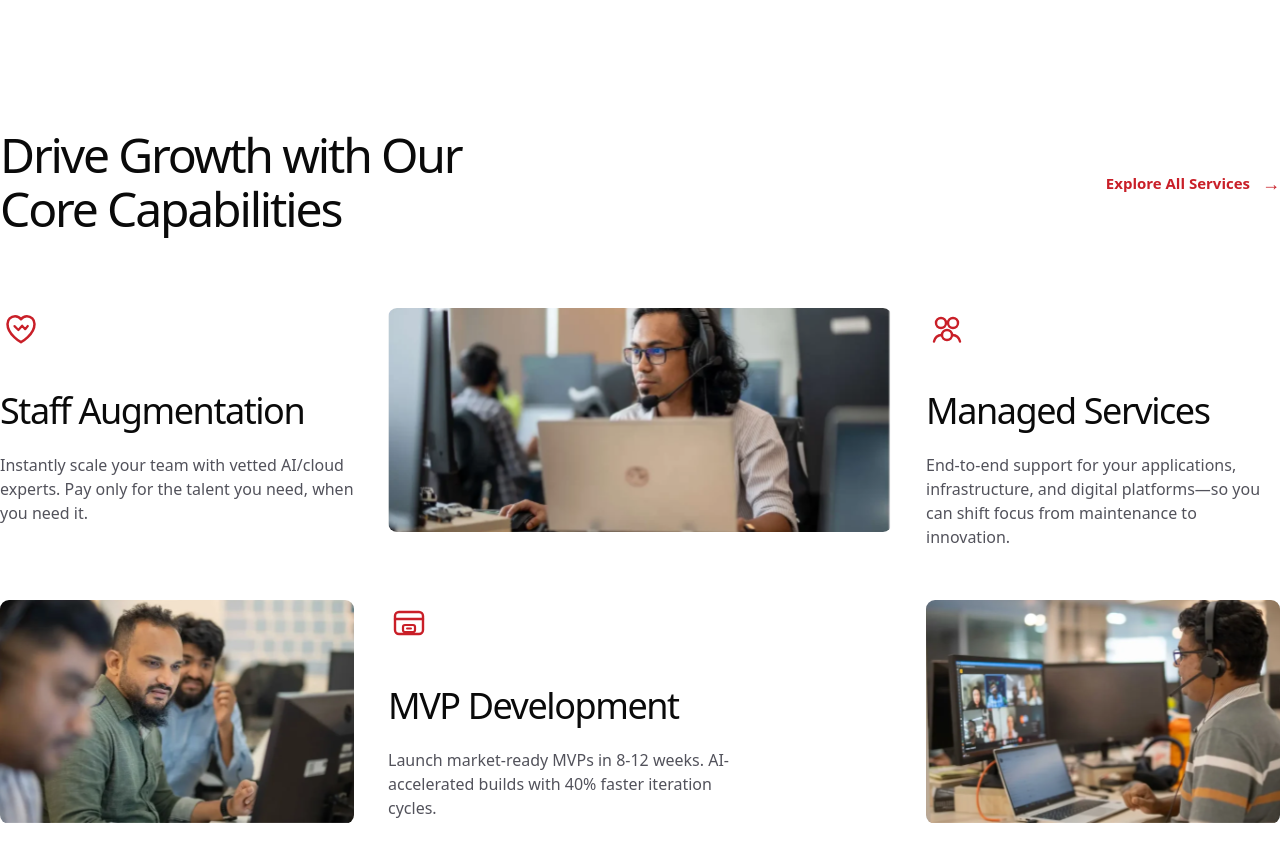
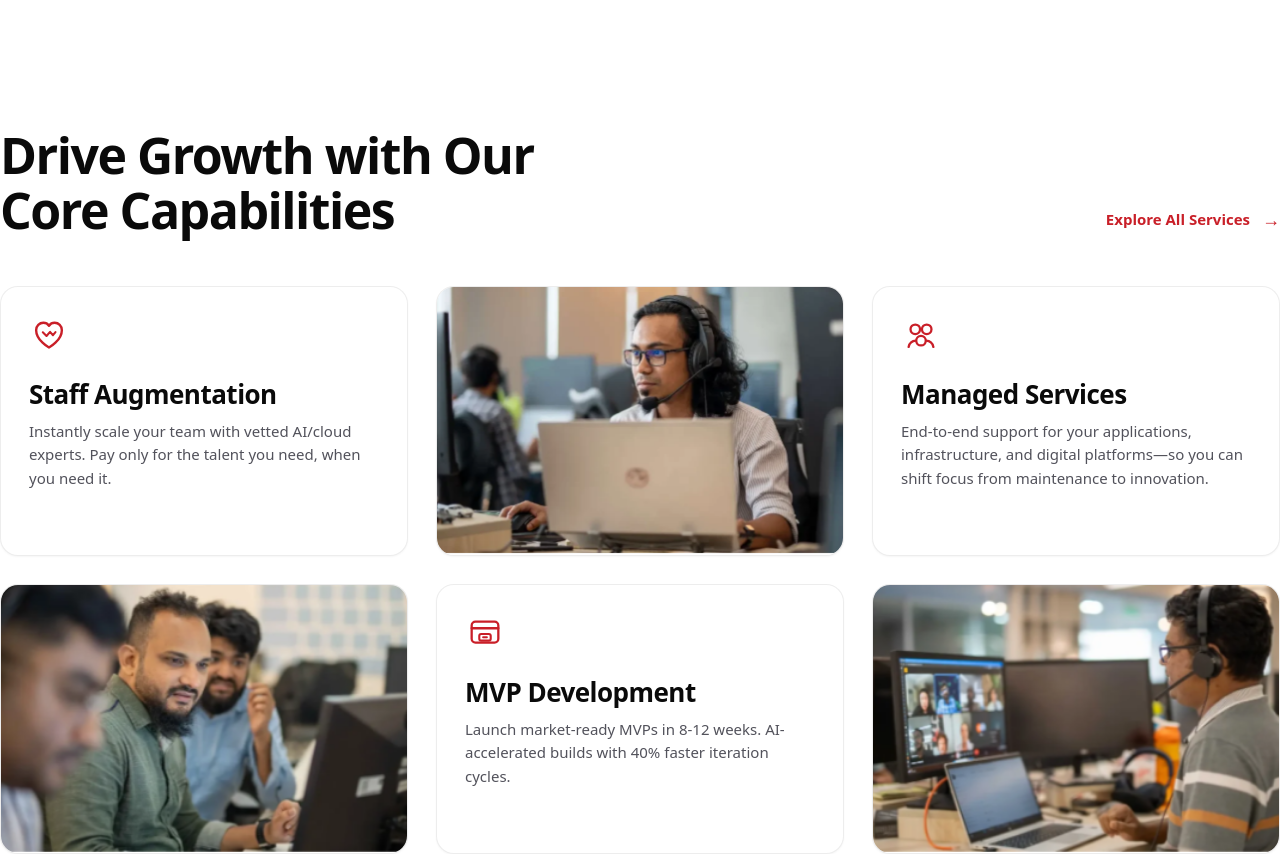
Before and after one commit to ioniccorporationbd/Brainstation-13, a Next.js app: page / in a window 1280 px wide. Shown: the part 1100-1954 px from the top of the page. Built offline with nearby package versions, Linux system fonts and the light colour scheme.

Commit message:
Core Capabilities: clear typographic hierarchy, uniform card grid, hover scale 1.03 with shadow/border depth, touch + reduced-motion support

```diff
--- a/src/Home_components/CoreCapabilitiesSection.tsx
+++ b/src/Home_components/CoreCapabilitiesSection.tsx
@@ -38,7 +38,7 @@ const capabilities: Capability[] = [
       "Launch market-ready MVPs in 8-12 weeks. AI-accelerated builds with 40% faster iteration cycles.",
     icon: "/images/core-capabilities/icon-mvp.svg",
     href: "/mvp-development",
-    className: "xl:col-start-2 xl:row-start-2 xl:pt-[3px]",
+    className: "xl:col-start-2 xl:row-start-2",
   },
   {
     title: "Technology Consulting",
@@ -46,7 +46,7 @@ const capabilities: Capability[] = [
       "Cut tech waste by 30% with our strategic audits. Align tools with business goals for maximum ROI.",
     icon: "/images/core-capabilities/icon-consulting.svg",
     href: "/technology-consulting",
-    className: "xl:col-start-1 xl:row-start-3 xl:pt-[6px]",
+    className: "xl:col-start-1 xl:row-start-3",
   },
   {
     title: "Digital Transformation",
@@ -54,7 +54,7 @@ const capabilities: Capability[] = [
       "Modernize legacy systems with AI-driven automation. Achieve 50% operational efficiency gains.",
     icon: "/images/core-capabilities/icon-digital.svg",
     href: "/digital-transformation",
-    className: "xl:col-start-3 xl:row-start-3 xl:pt-[6px]",
+    className: "xl:col-start-3 xl:row-start-3",
   },
 ];
 
@@ -81,18 +81,25 @@ const images: CapabilityImage[] = [
   },
 ];
 
+const CARD_BASE =
+  "group rounded-[18px] border border-black/[0.07] bg-white shadow-[0_1px_2px_rgba(0,0,0,0.04)] " +
+  "transition-[transform,box-shadow,border-color] duration-300 ease-out will-change-transform " +
+  "hover:border-[#C91F28]/25 hover:shadow-[0_22px_44px_-12px_rgba(0,0,0,0.18)] " +
+  "motion-safe:hover:scale-[1.03] motion-safe:active:scale-[0.99] " +
+  "focus-visible:outline-none focus-visible:ring-2 focus-visible:ring-[#C91F28] focus-visible:ring-offset-2";
+
 export default function CoreCapabilitiesSection() {
   return (
     <section className="w-full bg-white py-[70px] md:py-[90px] lg:py-[112px]">
       <div className="mx-auto w-full max-w-[1328px] px-5 sm:px-8 xl:px-0">
-        <div className="flex flex-col gap-6 md:flex-row md:items-start md:justify-between">
-          <h2 className="max-w-[520px] text-[36px] font-medium leading-[1.12] tracking-[-0.045em] text-[#0A0A0A] sm:text-[44px] lg:text-[48px]">
+        <div className="flex flex-col gap-6 md:flex-row md:items-end md:justify-between">
+          <h2 className="max-w-[600px] text-[32px] font-semibold leading-[1.1] tracking-[-0.03em] text-[#0A0A0A] sm:text-[42px] lg:text-[50px]">
             Drive Growth with Our Core Capabilities
           </h2>
 
           <Link
             href="/services"
-            className="mt-1 inline-flex items-center gap-3 text-[15px] font-semibold text-[#C91F28] transition-colors hover:text-[#A71920] md:mt-[44px]"
+            className="inline-flex items-center gap-3 text-[15px] font-semibold text-primary transition-colors hover:text-primary-hover md:pb-2"
           >
             Explore All Services
             <span aria-hidden="true" className="text-[18px] leading-none">
@@ -101,7 +108,7 @@ export default function CoreCapabilitiesSection() {
           </Link>
         </div>
 
-        <div className="mt-[72px] grid gap-9 md:grid-cols-2 xl:grid-cols-[minmax(0,1fr)_minmax(0,504px)_minmax(0,1fr)] xl:grid-rows-[230px_224px_270px] xl:gap-x-[34px] xl:gap-y-[62px]">
+        <div className="mt-12 grid gap-5 md:grid-cols-2 md:gap-6 xl:auto-rows-[270px] xl:grid-cols-3 xl:gap-7">
           {capabilities.map((item) => (
             <CapabilityCard key={item.title} item={item} />
           ))}
@@ -119,23 +126,21 @@ function CapabilityCard({ item }: { item: Capability }) {
   return (
     <Link
       href={item.href}
-      className={`group block rounded-[14px] transition-transform duration-300 hover:-translate-y-1 ${
-        item.className ?? ""
-      }`}
+      className={`${CARD_BASE} flex h-full flex-col p-6 md:p-7 ${item.className ?? ""}`}
     >
       <Image
         src={item.icon}
         alt=""
-        width={42}
-        height={42}
-        className="h-[42px] w-[42px] object-contain"
+        width={40}
+        height={40}
+        className="h-10 w-10 object-contain"
       />
 
-      <h3 className="mt-[40px] text-[30px] font-medium leading-[1.16] tracking-[-0.04em] text-[#0A0A0A] transition-colors group-hover:text-[#C91F28] sm:text-[34px] lg:text-[36px]">
+      <h3 className="mt-6 text-[21px] font-semibold leading-[1.2] tracking-[-0.02em] text-[#0A0A0A] transition-colors group-hover:text-[#C91F28] sm:text-[23px] xl:text-[26px]">
         {item.title}
       </h3>
 
-      <p className="mt-[22px] max-w-[360px] text-[16px] font-normal leading-[1.5] text-[#52525B] transition-colors group-hover:text-[#52525B]">
+      <p className="mt-2.5 max-w-[360px] text-[15px] font-normal leading-[1.55] text-[#52525B]">
         {item.description}
       </p>
     </Link>
@@ -145,15 +150,13 @@ function CapabilityCard({ item }: { item: Capability }) {
 function CapabilityPhoto({ item }: { item: CapabilityImage }) {
   return (
     <div
-      className={`relative h-[224px] overflow-hidden rounded-[9px] ${
-        item.className ?? ""
-      }`}
+      className={`${CARD_BASE} relative h-[220px] overflow-hidden sm:h-[260px] xl:h-full ${item.className ?? ""}`}
     >
       <Image
         src={item.src}
         alt={item.alt}
         fill
-        sizes="(max-width: 768px) 100vw, (max-width: 1200px) 50vw, 504px"
+        sizes="(max-width: 768px) 100vw, (max-width: 1280px) 50vw, 430px"
         className="object-cover"
       />
     </div>
```
